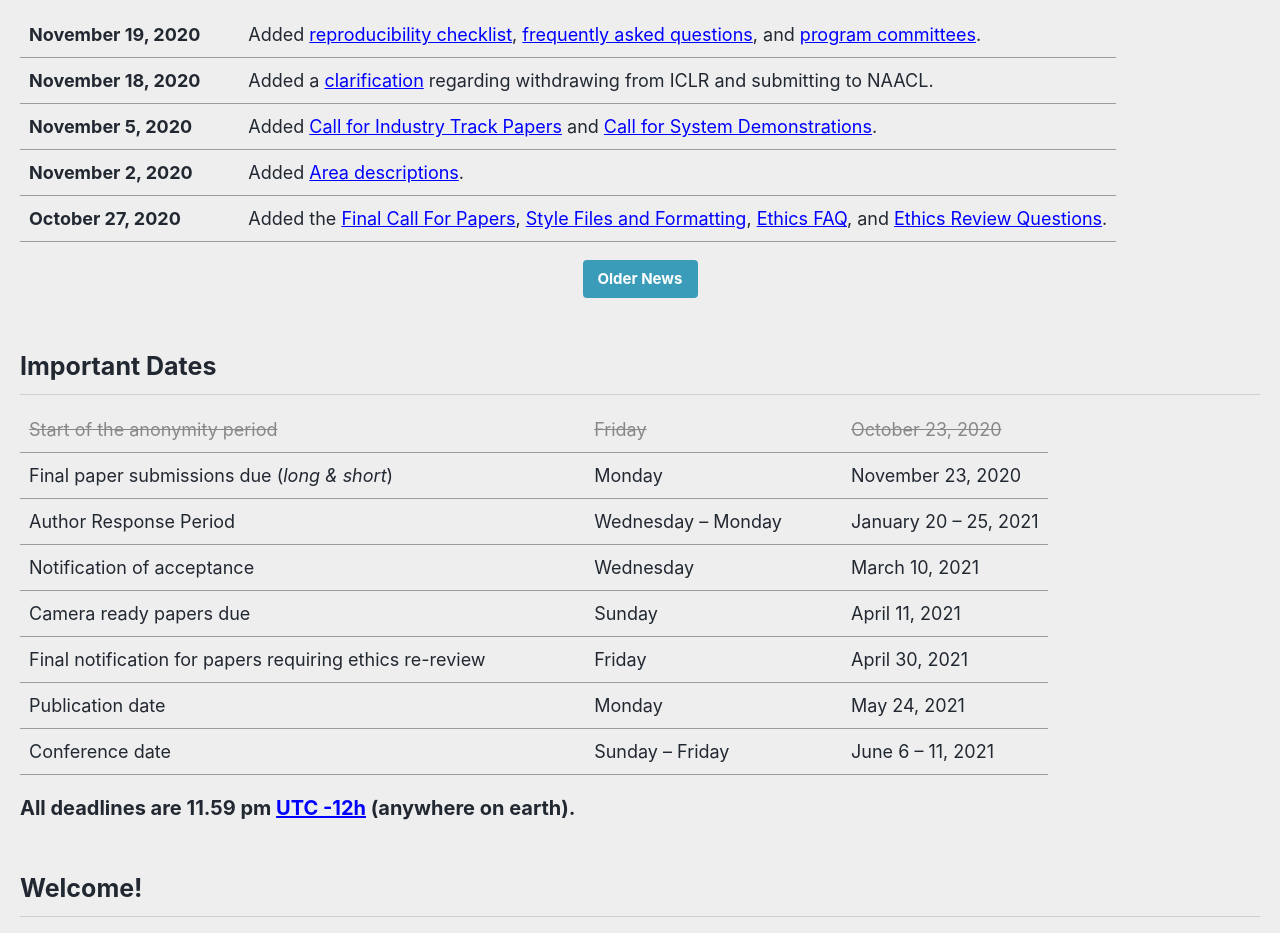
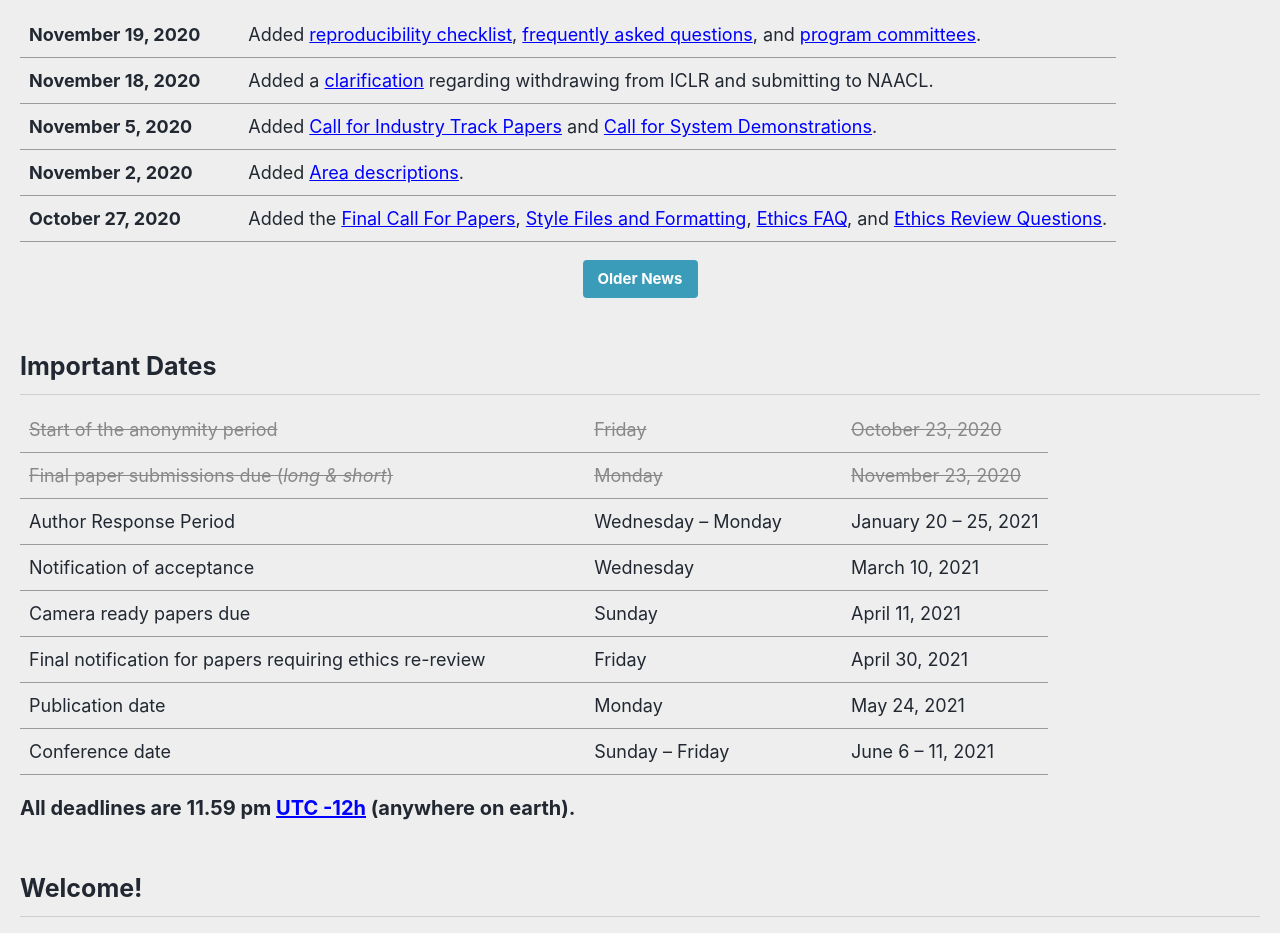
Before and after one commit to naacl-org/naacl-2021-website, a Jekyll site: the page built from _pages/home.md, in a window 1280 px wide. Shown: the part 530-1463 px from the top of the page. Built offline with Jekyll 4.4.1, drawn with Linux system fonts in a browser that asks for light colours; cached includes are drawn as plain includes; nearby versions of some CDN libraries.

```diff
--- a/_pages/home.md
+++ b/_pages/home.md
@@ -35,7 +35,7 @@ excerpt: "Mexico City, Mexico <br> June 6&ndash;11, 2021"
 </style>
 
 | ~~Start of the anonymity period~~ | ~~Friday~~ | ~~October 23, 2020~~ |
-| Final paper submissions due (*long & short*) | Monday | November 23, 2020 |
+| ~~Final paper submissions due (*long & short*)~~ | ~~Monday~~ | ~~November 23, 2020~~ |
 | Author Response Period | Wednesday – Monday | January 20 – 25, 2021 |
 | Notification of acceptance | Wednesday | March 10, 2021 |
 | Camera ready papers due | Sunday | April 11, 2021 |
```
